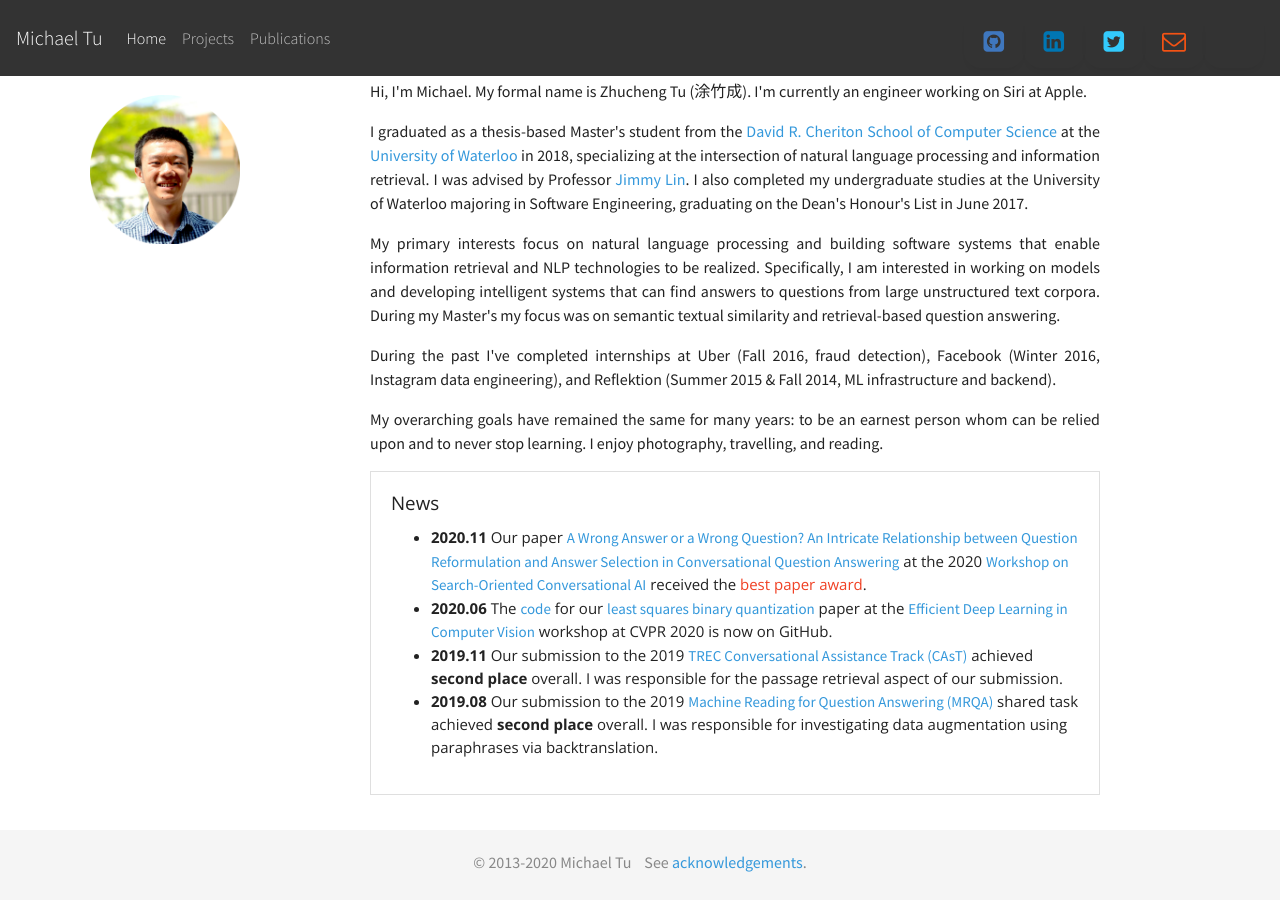
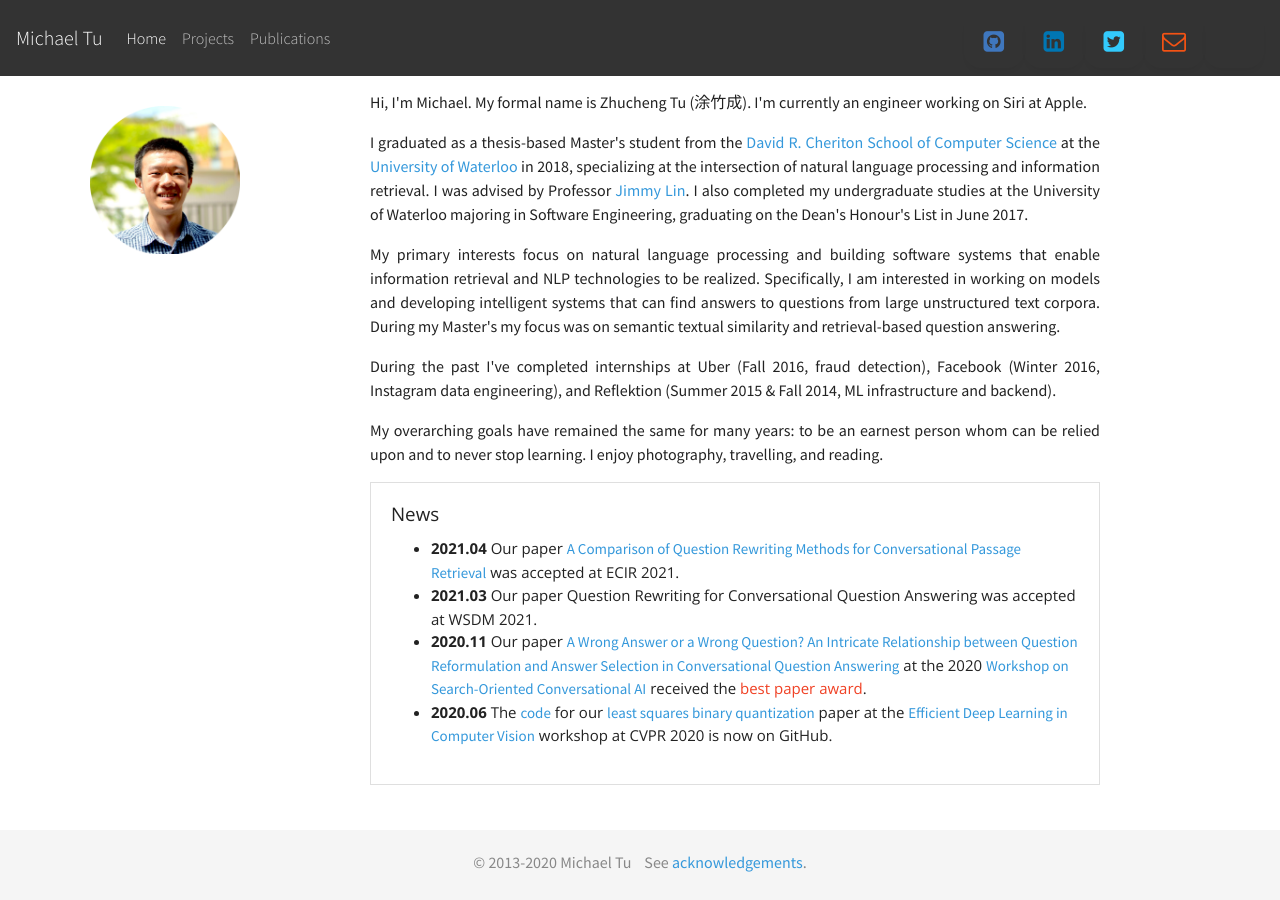
Before and after one commit to tuzhucheng/tuzhucheng.github.io, a Jekyll site: the page built from index.html, in a window 1280 px wide and 900 px high, scrolled down 25 px. Built offline with Jekyll 4.4.1, drawn with Linux system fonts in a browser that asks for light colours; nearby versions of some CDN libraries; some web fonts are replaced; comment, search, counter and statistics services are not loaded; a style sheet for code colours, icons or effects is not loaded.

Commit message:
Update news section to 2021.04

```diff
--- a/_data/publications.yml
+++ b/_data/publications.yml
@@ -11,7 +11,7 @@
   names: "Svitlana Vakulenko, Nikos Voskarides, <strong>Zhucheng Tu</strong>, Shayne Longpre"
   title: A Comparison of Question Rewriting Methods for Conversational Passage Retrieval
   link: https://link.springer.com/chapter/10.1007/978-3-030-72240-1_43
-  abstract: "Conversational passage retrieval relies on question rewriting to modify the original question so that it no longer depends on the conversation history. Several methods for question rewriting have recently been proposed, but they were compared under different retrieval pipelines. We bridge this gap by thoroughly evaluating those question rewriting methods on the TREC CAsT 2019 and 2020 datasets under the same retrieval pipeline. We analyze the effect of different types of question rewriting methods on retrieval performance and show that by combining question rewriting methods of different types we can achieve state-of-the-art performance on both datasets (Resources can be found at <a href='https://github.com/svakulenk0/cast_evaluation' target='_new'>https://github.com/svakulenk0/cast_evaluation</a>.)"
+  abstract: "Conversational passage retrieval relies on question rewriting to modify the original question so that it no longer depends on the conversation history. Several methods for question rewriting have recently been proposed, but they were compared under different retrieval pipelines. We bridge this gap by thoroughly evaluating those question rewriting methods on the TREC CAsT 2019 and 2020 datasets under the same retrieval pipeline. We analyze the effect of different types of question rewriting methods on retrieval performance and show that by combining question rewriting methods of different types we can achieve state-of-the-art performance on both datasets (Resources can be found at <a href='https://github.com/svakulenk0/cast_evaluation' target='_blank'>https://github.com/svakulenk0/cast_evaluation</a>.)"
   booktitle: "43rd European Conference on IR Research, ECIR 2021"
   location: Online
   year: March 2021
--- a/index.html
+++ b/index.html
@@ -43,10 +43,10 @@
               <div class="card-body">
                 <h5 class="card-title">News</h5>
                 <ul>
+                  <li><span class="font-weight-bold">2021.04</span> Our paper <a href="https://link.springer.com/chapter/10.1007/978-3-030-72240-1_43" target="_blank">A Comparison of Question Rewriting Methods for Conversational Passage Retrieval</a> was accepted at ECIR 2021.</li>
+                  <li><span class="font-weight-bold">2021.03</span> Our paper <a href="https://dl.acm.org/doi/10.1145/3437963.3441748" target="_blank"></a>Question Rewriting for Conversational Question Answering was accepted at WSDM 2021.</li>
                   <li><span class="font-weight-bold">2020.11</span> Our paper <a href="https://www.aclweb.org/anthology/2020.scai-1.2/" target="_blank">A Wrong Answer or a Wrong Question? An Intricate Relationship between Question Reformulation and Answer Selection in Conversational Question Answering</a> at the 2020 <a href="https://scai.info" target="_blank">Workshop on Search-Oriented Conversational AI</a> received the <span class="text-danger">best paper award</span>.</li>
                   <li><span class="font-weight-bold">2020.06</span> The <a href="https://github.com/apple/ml-quant/" target="_blank">code</a> for our <a href="https://arxiv.org/abs/2001.02786" target="_blank">least squares binary quantization</a> paper at the <a href="https://workshop-edlcv.github.io" target="_blank">Efficient Deep Learning in Computer Vision</a> workshop at CVPR 2020 is now on GitHub.</li>
-                  <li><span class="font-weight-bold">2019.11</span> Our submission to the 2019 <a href="http://www.treccast.ai" target="_blank">TREC Conversational Assistance Track (CAsT)</a> achieved <span class="font-weight-bold">second place</span> overall. I was responsible for the passage retrieval aspect of our submission.</li>
-                  <li><span class="font-weight-bold">2019.08</span> Our submission to the 2019 <a href="https://mrqa.github.io/shared" target="_blank">Machine Reading for Question Answering (MRQA)</a> shared task achieved <span class="font-weight-bold">second place</span> overall. I was responsible for investigating data augmentation using paraphrases via backtranslation.</li>
                 </ul>
               </div>
             </div>
```
